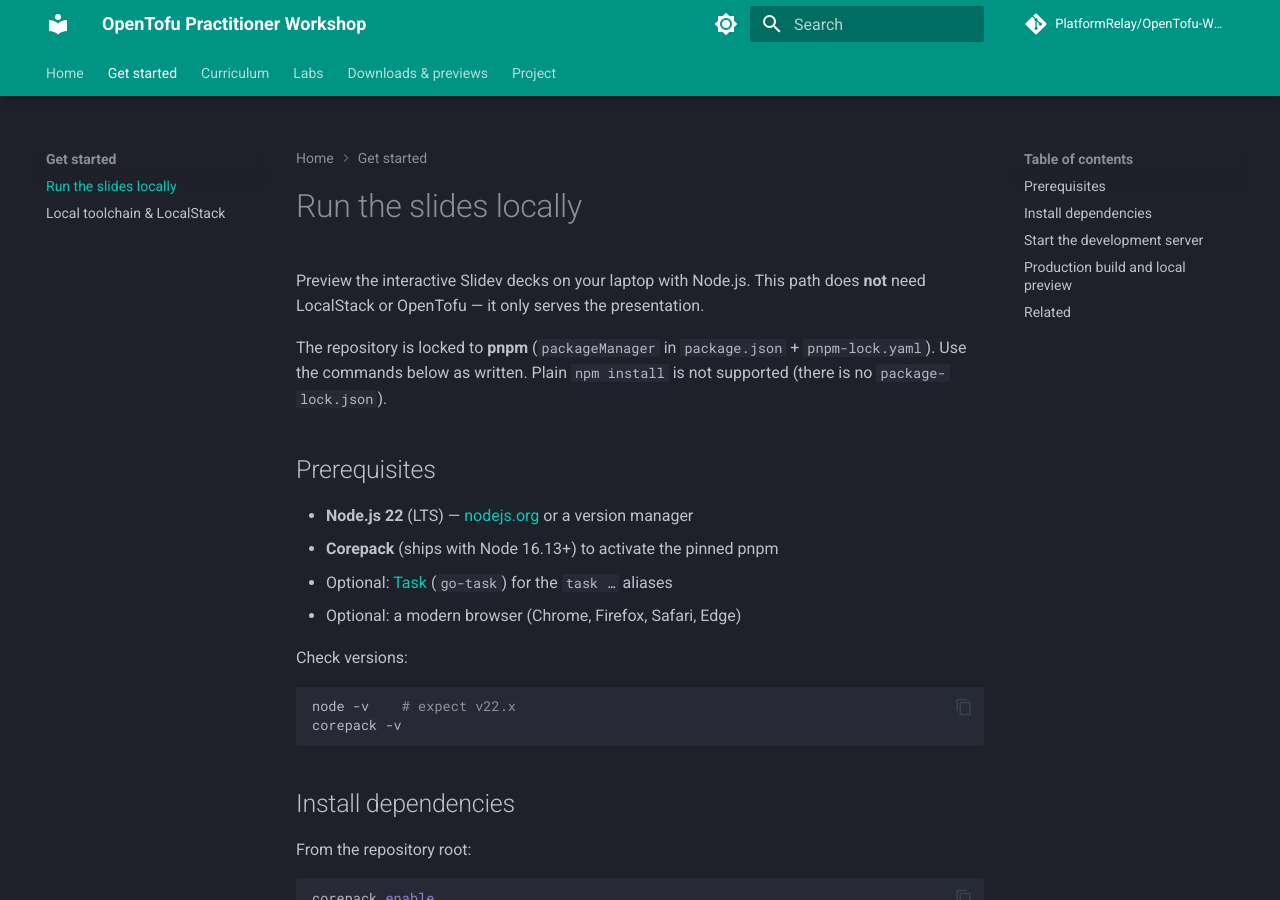
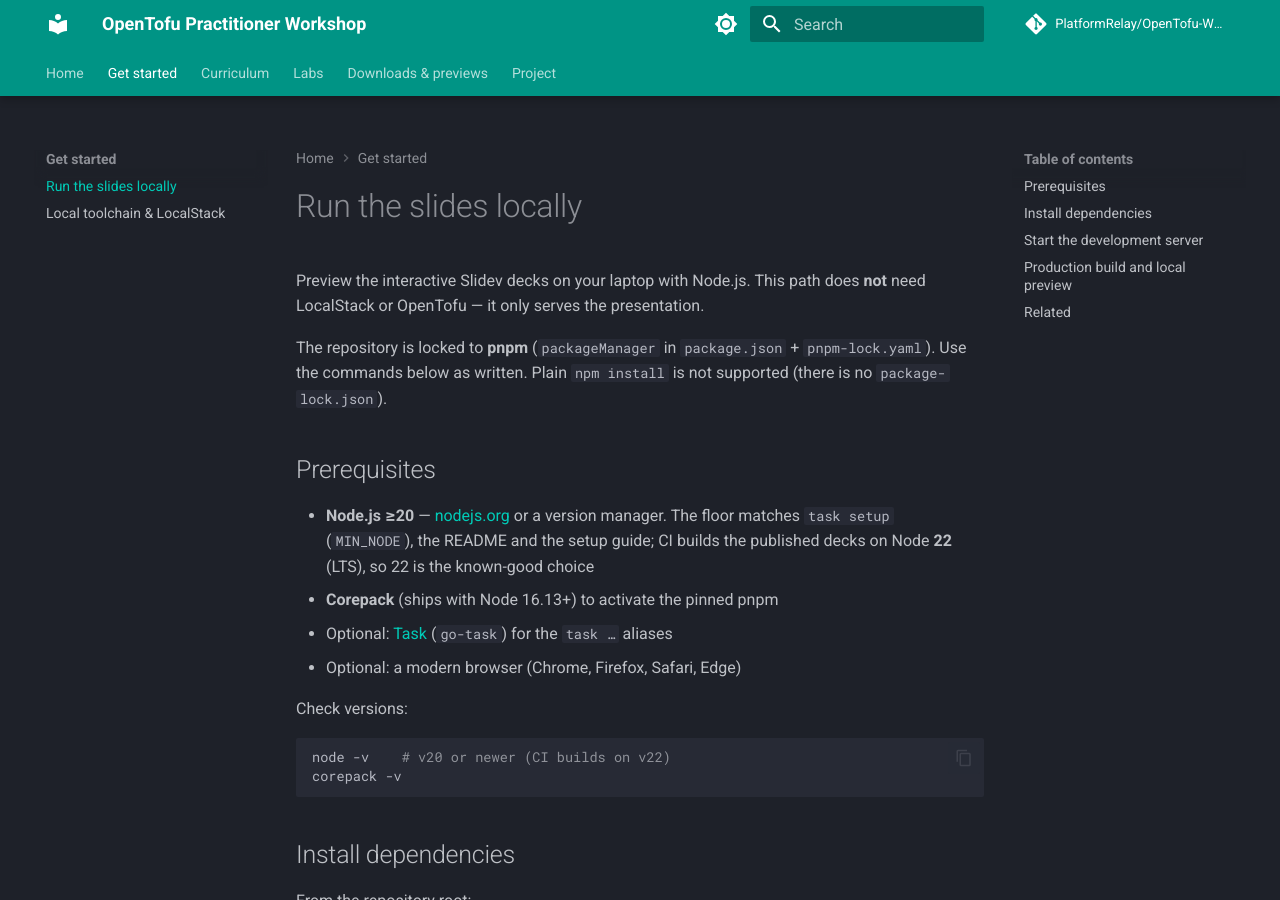
Before and after one commit to PlatformRelay/OpenTofu-Workshop, an MkDocs documentation site: the page built from docs/run-slides.md, in a window 1280 px wide and 900 px high. Built offline with MkDocs 1.6.1 and Material for MkDocs 9.7.7, drawn with Linux system fonts in a browser that asks for light colours; comment, search, counter and statistics services are not loaded.

Commit message:
:pencil2: docs(node): one Node floor statement, with CI's 22 said once
run-slides demanded Node 22 while README, docs/setup.md, S00 and bootstrap
MIN_NODE all floor at 20 (audit DOC-8 half of the version-floor cluster). One
floor now wins: >= 20 everywhere, with the single run-slides line noting CI
builds the published decks on Node 22 (LTS) as the known-good choice.

````diff
--- a/docs/run-slides.md
+++ b/docs/run-slides.md
@@ -9,7 +9,10 @@
 
 ## Prerequisites
 
-- **Node.js 22** (LTS) — [nodejs.org](https://nodejs.org/) or a version manager
+- **Node.js ≥20** — [nodejs.org](https://nodejs.org/) or a version manager.
+  The floor matches `task setup` (`MIN_NODE`), the README and the setup guide;
+  CI builds the published decks on Node **22** (LTS), so 22 is the
+  known-good choice
 - **Corepack** (ships with Node 16.13+) to activate the pinned pnpm
 - Optional: [Task](https://taskfile.dev) (`go-task`) for the `task …` aliases
 - Optional: a modern browser (Chrome, Firefox, Safari, Edge)
@@ -17,7 +20,7 @@
 Check versions:
 
 ```bash
-node -v    # expect v22.x
+node -v    # v20 or newer (CI builds on v22)
 corepack -v
 ```
 
````
